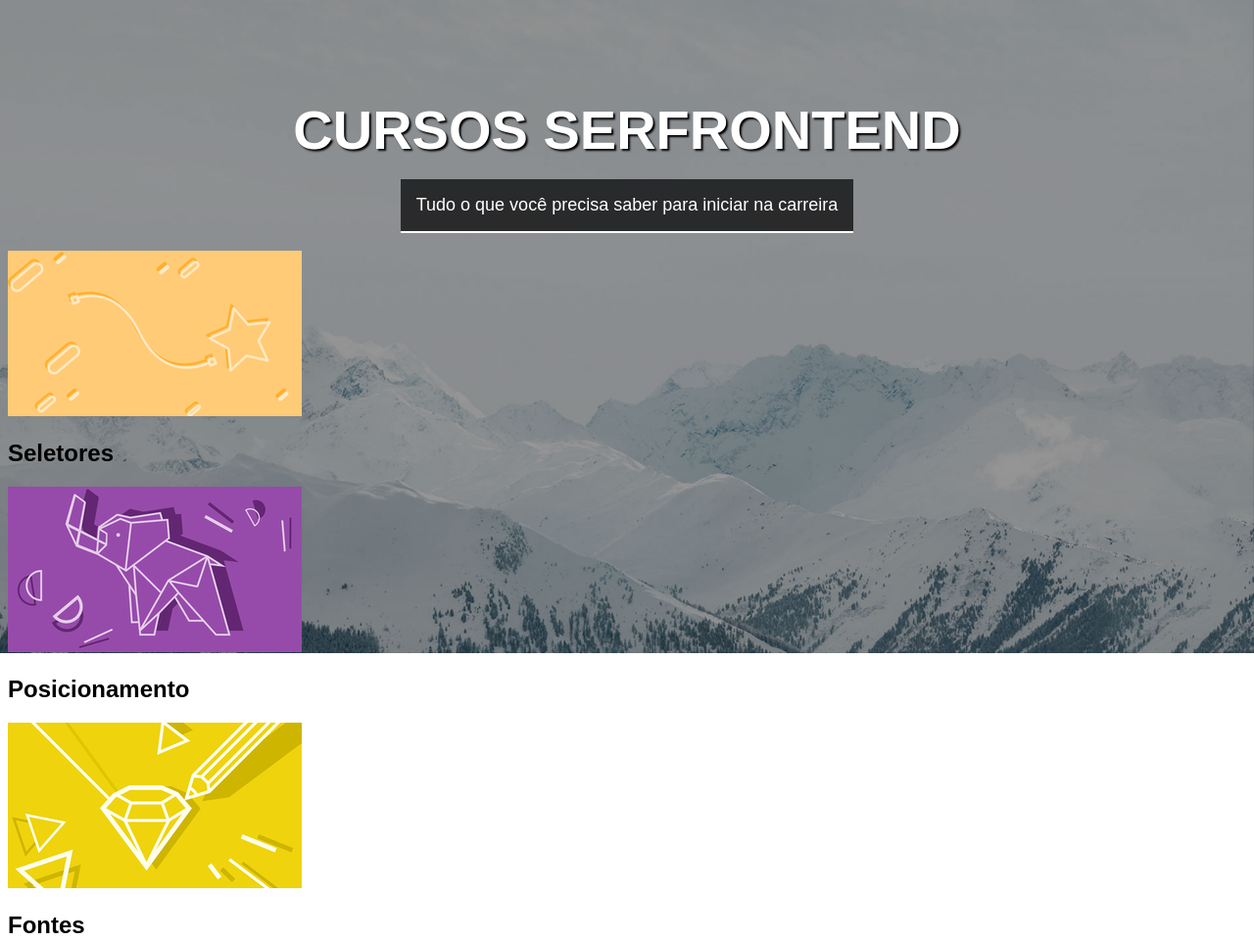
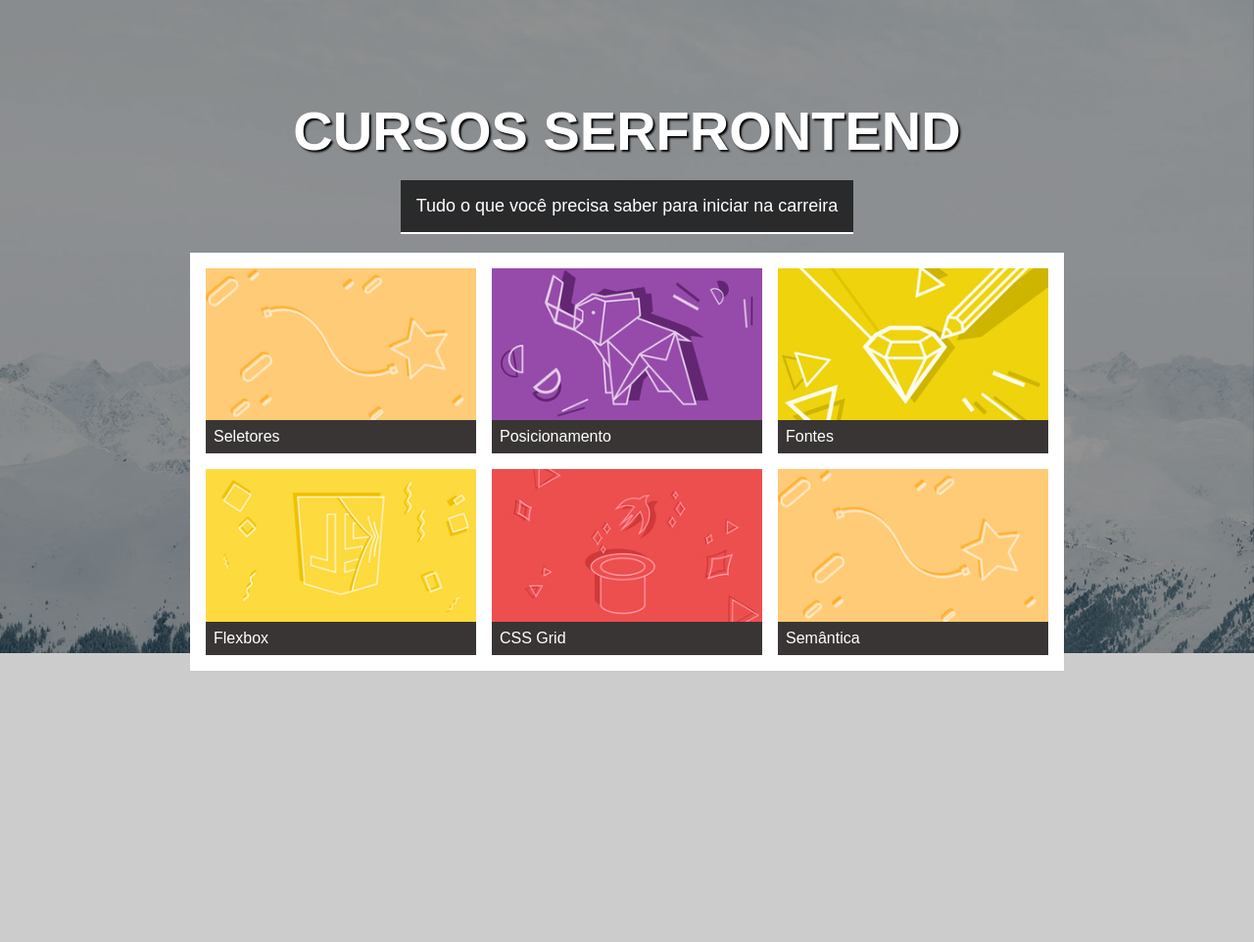
Before and after one commit to Breno-Andrade/projeto-pratica-04-flexbox, a plain HTML site: page projeto-flexbox/index.html in a window 1280 px wide. Shown: the top 962 px of the page at 98% size. After the commit the page ends 800 px from the top, so only its background shows below. Drawn offline with Linux system fonts and the light colour scheme.

Commit message:
projeto v0.1 finalizado

```diff
--- a/projeto-flexbox/index.html
+++ b/projeto-flexbox/index.html
@@ -10,42 +10,42 @@
 </head>
 <body>
     <header class="header">
-        <h1 class="header__title">Cursos SerFrontend</h1>
-
-        <p class="header__content">Tudo o que você precisa saber para iniciar na carreira</p>
+        <div class="header__div">
+            <h1 class="header__title">Cursos SerFrontend</h1>
+            <p class="header__content">Tudo o que você precisa saber para iniciar na carreira</p>
+        </div>
     </header>
 
     <section class="container">
-        <div class="card">
+        <article class="card">
             <img class="card__img"src="images/card_01.png" alt="Imagem de exemplo">
-            <h2 class="card__title">Seletores</h2>
-        </div>
+            <p class="card__title">Seletores</p>
+        </article>
 
-        <div class="card">
+        <article class="card">
             <img class="card__img"src="images/card_02.jpg" alt="Imagem de exemplo">
-            <h2 class="card__title">Posicionamento</h2>
-        </div>
+            <p class="card__title">Posicionamento</p>
+        </article>
 
-        <div class="card">
+        <article class="card">
             <img class="card__img"src="images/card_03.jpg" alt="Imagem de exemplo">
-            <h2 class="card__title">Fontes</h2>
-        </div>
+            <p class="card__title">Fontes</p>
+        </article>
 
-        <div class="card">
+        <article class="card">
             <img class="card__img"src="images/card_04.jpg" alt="Imagem de exemplo">
-            <h2 class="card__title">FlexBox</h2>
-        </div>
+            <p class="card__title">Flexbox</p>
+        </article>
 
-        <div class="card">
+        <article class="card">
             <img class="card__img"src="images/card_05.jpg" alt="Imagem de exemplo">
-            <h2 class="card__title">CSS Grid</h2>
-        </div>
+            <p class="card__title">CSS Grid</p>
+        </article>
 
-        <div class="card">
+        <article class="card">
             <img class="card__img"src="images/card_01.png" alt="Imagem de exemplo">
-            <h2 class="card__title">Semântica</h2>
-        </div>
+            <p class="card__title">Semântica</p>
+        </article>
     </section>
-    <footer class="footer"></footer>
 </body>
 </html>
--- a/projeto-flexbox/styles/style.css
+++ b/projeto-flexbox/styles/style.css
@@ -1,34 +1,62 @@
 body {
+    margin: 0;
     background-image: url(../images/bg-2.jpg);
     background-repeat: no-repeat;
     background-position: top;
     background-size: 100%;
+    background-color: #ccc;
     font-family: Arial, Helvetica, sans-serif;
 }
 
 .header {
-    display: flex;
-    flex-direction: column;
-    align-items: center;
-    margin-top: 100px;
+    padding: 1px;
+}
+
+.header__div {
+    margin: 100px auto 0;
+    width: 80%;
+    text-align: center;
+    color: white;
 }
 
 .header__title {
     text-transform: uppercase;
-    color: #ffffff;
     text-shadow: 2px 2px 2px #000000;
     font-size: 56px;
-    margin: 0;
+    margin-bottom: 0;
 }
 
 .header__content {
     background-color: rgba(0, 0, 0, 0.7);
-    color: #ffffff;
+    display: inline-block;
     font-size: 18px;
     padding: 16px;
-    border-bottom: 2px solid #ffffff;
+    border-bottom: 2px solid;
 }
 
 .container {
+    background-color: #ffffff;
+    width: 860px;
+    margin: auto;
+    display: flex;
+    flex-wrap: wrap;
+    gap: 16px;
+    padding: 16px;
+}
 
+.card {
+    flex-basis: 250px;
+    flex-grow: 1;
 }
+
+.card__img {
+    width: 100%;
+    display: block;
+}
+
+.card__title {
+    margin: 0;
+    padding: 8px;
+    background-color: #393535;
+    color: #ffffff;
+}
```
